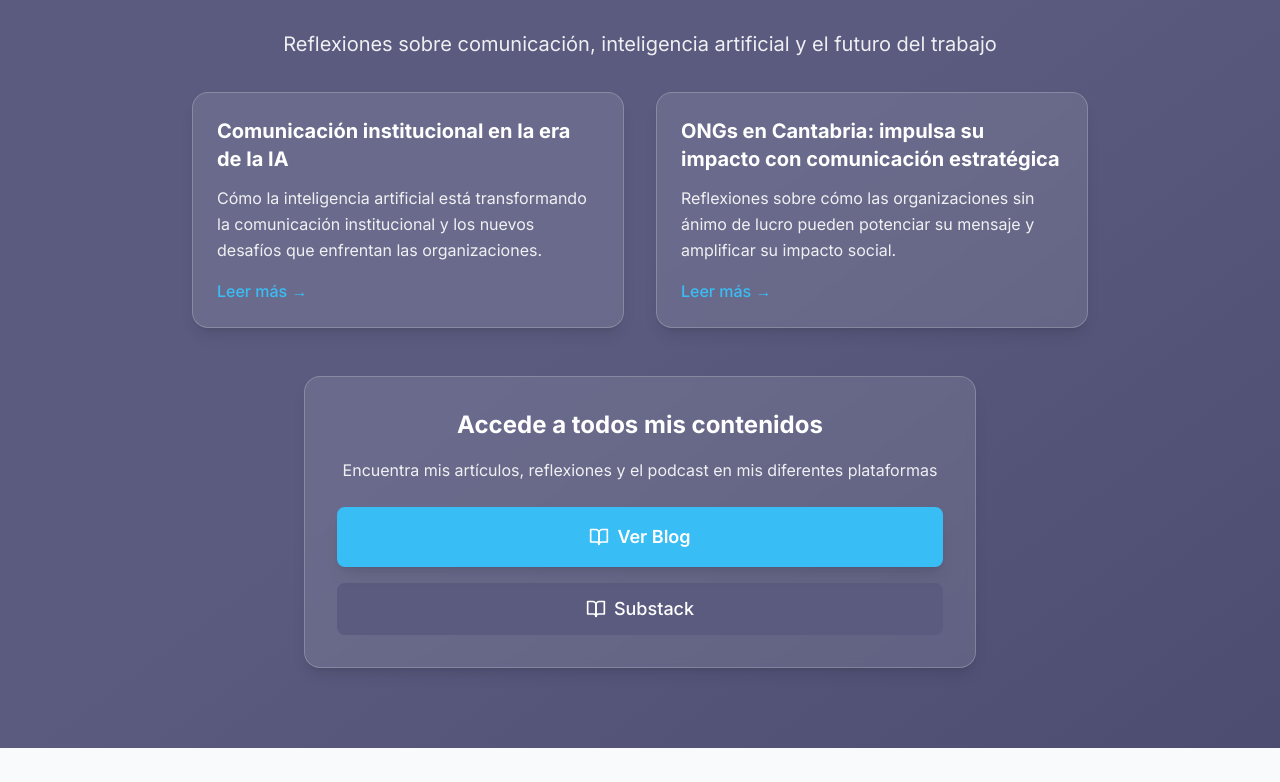
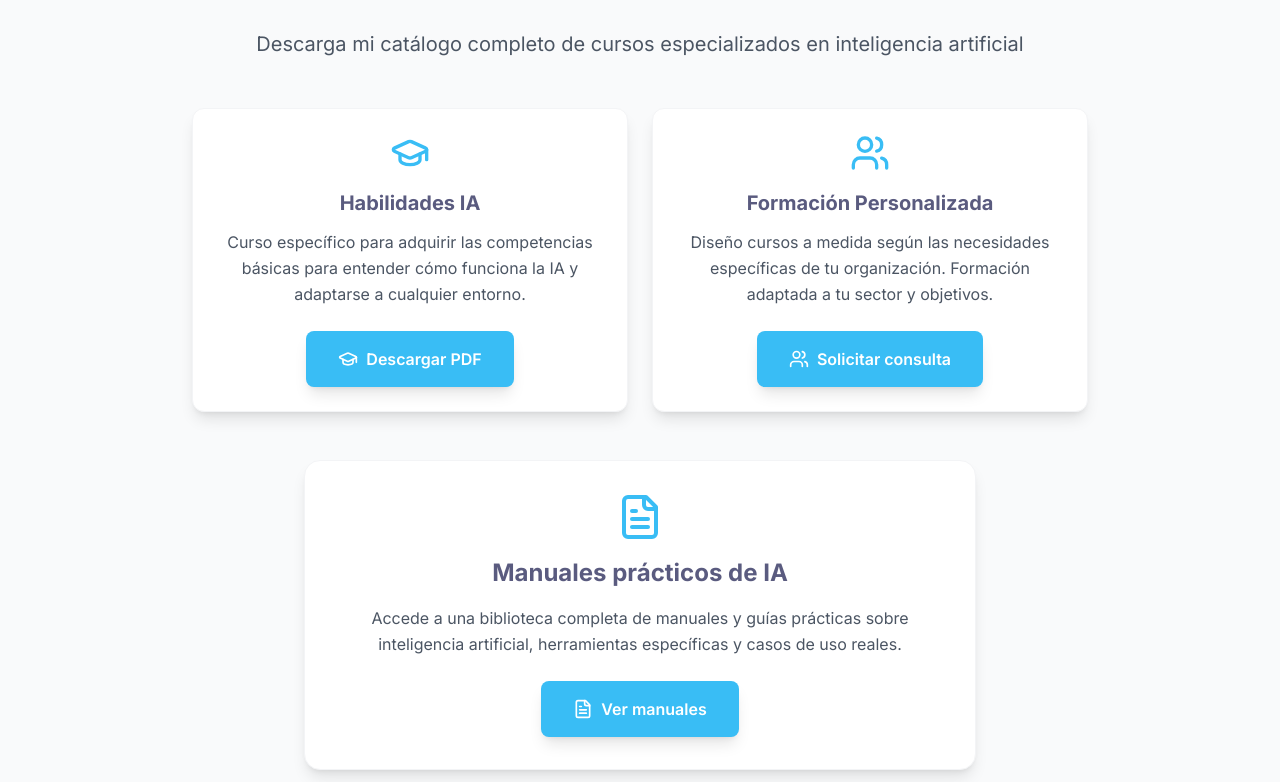
Before and after one commit to osanemeterio/oscarsanemeterio, a React (Vite) app: page / in a window 1280 px wide. Shown: the part 4278-5060 px from the top of the page. Built offline with nearby package versions, Linux system fonts and the light colour scheme.

Commit message:
Restore original Oferta Formativa section

```diff
--- a/src/pages/Home.tsx
+++ b/src/pages/Home.tsx
@@ -325,6 +325,84 @@ function App() {
         </div>
       </section>
 
+      {/* Oferta Formativa Section */}
+      <section className="py-20 px-4 bg-gray-50">
+        <div className="max-w-4xl mx-auto">
+          <div className="text-center mb-12">
+            <div className="fade-in mb-8">
+              <GraduationCap className="w-16 h-16 text-[#39bdf5] mx-auto mb-6" />
+              <h2 className="text-4xl md:text-5xl font-bold mb-6 text-[#5a5b7f]">
+                Oferta Formativa
+              </h2>
+              <p className="text-xl text-gray-600 max-w-3xl mx-auto leading-relaxed">
+                Descarga mi catálogo completo de cursos especializados en inteligencia artificial
+              </p>
+            </div>
+          </div>
+
+          <div className="grid md:grid-cols-2 gap-6 mb-12">
+            <div className="slide-up service-card text-center">
+              <div className="mb-4 flex justify-center">
+                <GraduationCap className="w-10 h-10 text-[#39bdf5]" />
+              </div>
+              <h3 className="text-xl font-bold mb-3 text-[#5a5b7f]">
+                Habilidades IA
+              </h3>
+              <p className="text-gray-600 leading-relaxed mb-6">
+                Curso específico para adquirir las competencias básicas para entender cómo funciona la IA y adaptarse a cualquier entorno.
+              </p>
+              <a
+                href="/Mi-oferta-formativa-en-IA.pdf"
+                target="_blank"
+                rel="noopener noreferrer"
+                className="btn-primary inline-flex items-center space-x-2"
+              >
+                <GraduationCap className="w-5 h-5" />
+                <span>Descargar PDF</span>
+              </a>
+            </div>
+
+            <div className="slide-up service-card text-center">
+              <div className="mb-4 flex justify-center">
+                <Users className="w-10 h-10 text-[#39bdf5]" />
+              </div>
+              <h3 className="text-xl font-bold mb-3 text-[#5a5b7f]">
+                Formación Personalizada
+              </h3>
+              <p className="text-gray-600 leading-relaxed mb-6">
+                Diseño cursos a medida según las necesidades específicas de tu organización. Formación adaptada a tu sector y objetivos.
+              </p>
+              <a
+                href="https://calendar.google.com/calendar/u/0/appointments/schedules/AcZssZ3dPNmLgARl5QQtwFkO6oBuSsCHnBPkow5biWhKCdEBM7V-FYwHH3omucOgrgZqVDR5RubmXYuc"
+                className="btn-primary inline-flex items-center space-x-2"
+              >
+                <Users className="w-5 h-5" />
+                <span>Solicitar consulta</span>
+              </a>
+            </div>
+          </div>
+
+          <div className="slide-up bg-white p-8 rounded-2xl shadow-lg border border-gray-100 max-w-2xl mx-auto text-center">
+            <div className="mb-4 flex justify-center">
+              <FileText className="w-12 h-12 text-[#39bdf5]" />
+            </div>
+            <h3 className="text-2xl font-bold text-[#5a5b7f] mb-4">
+              Manuales prácticos de IA
+            </h3>
+            <p className="text-gray-600 leading-relaxed mb-6">
+              Accede a una biblioteca completa de manuales y guías prácticas sobre inteligencia artificial, herramientas específicas y casos de uso reales.
+            </p>
+            <Link
+              to="/manuales-ia"
+              className="btn-primary inline-flex items-center space-x-2"
+            >
+              <FileText className="w-5 h-5" />
+              <span>Ver manuales</span>
+            </Link>
+          </div>
+        </div>
+      </section>
+
       {/* Mis reflexiones Section */}
       <section className="py-20 px-4 bg-[#5a5b7f] relative overflow-hidden">
         <div className="absolute inset-0 bg-gradient-to-br from-[#5a5b7f] via-[#5a5b7f] to-[#4a4b6f] opacity-90"></div>
```
